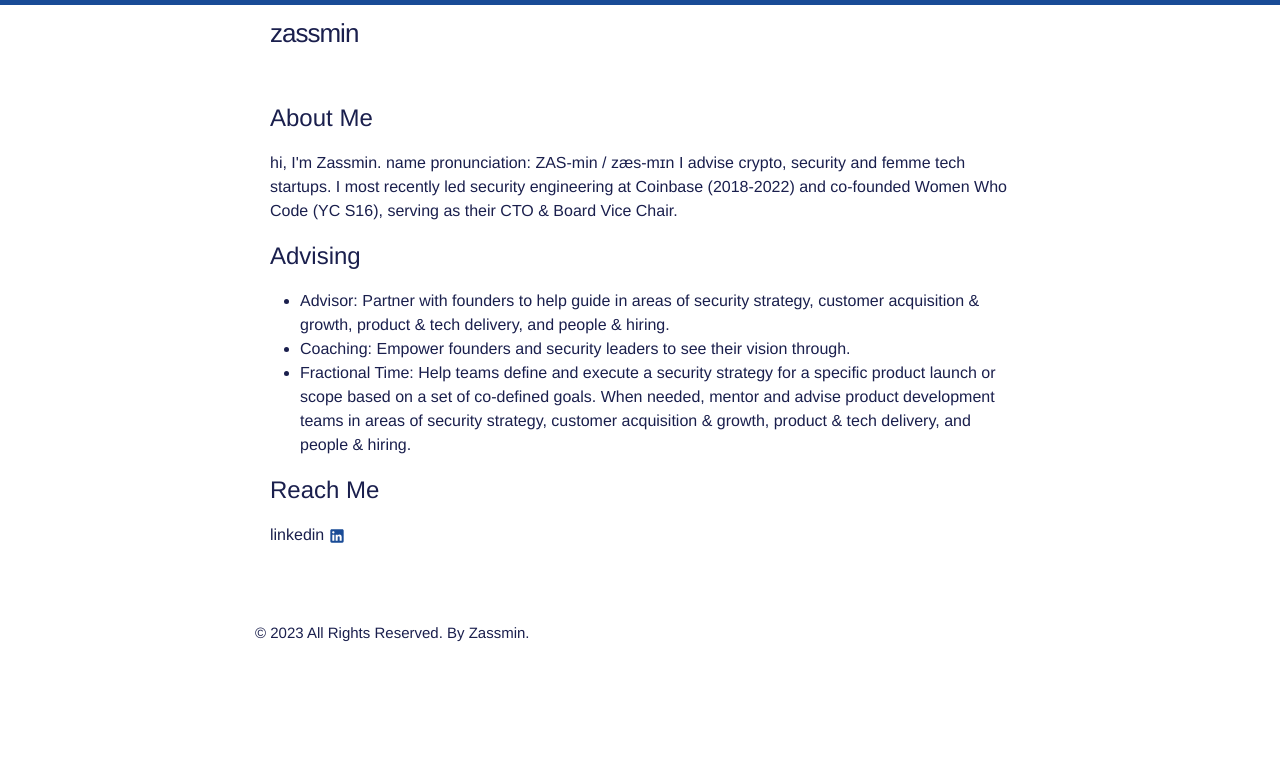
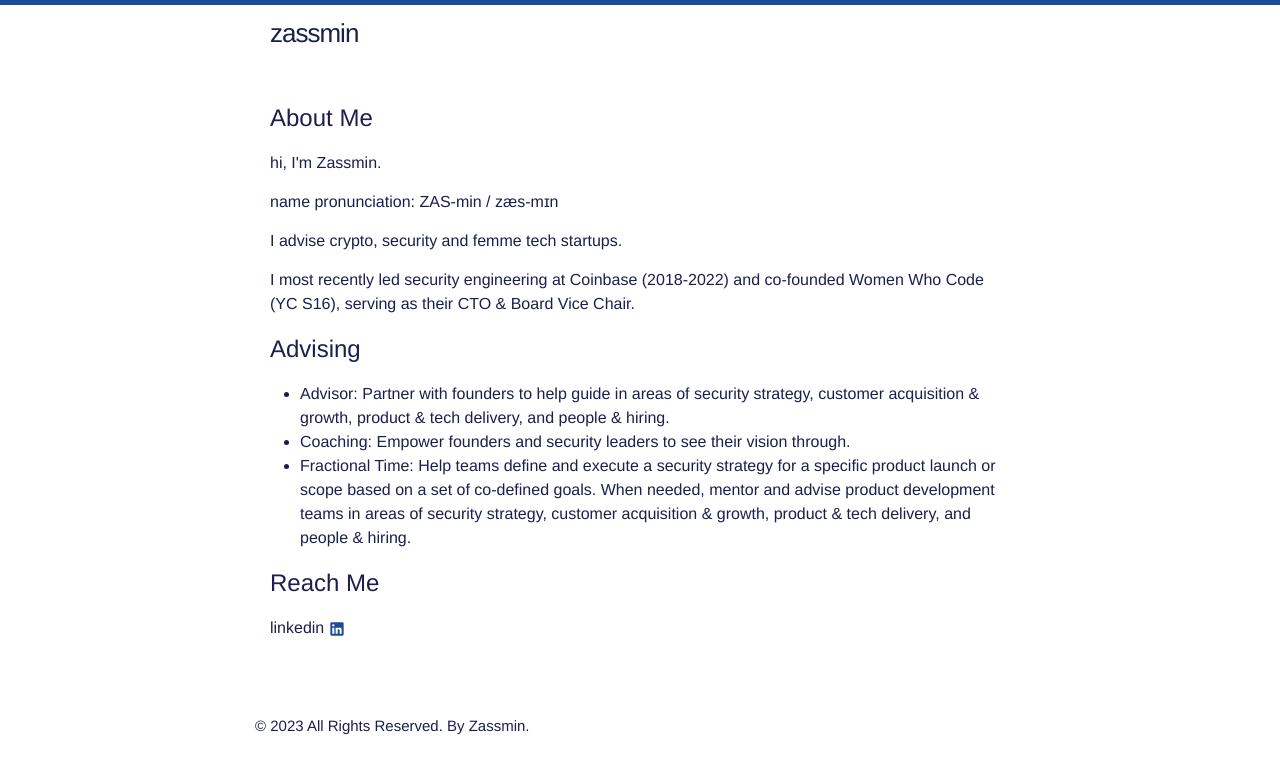
Before and after one commit to zassmin/zassmin, a Jekyll site: the page built from index.html, in a window 1280 px wide. Shown: the top 774 px of the page. Built offline with Jekyll 4.4.1, drawn with Linux system fonts in a browser that asks for light colours.

Commit message:
break up sentences

```diff
--- a/index.html
+++ b/index.html
@@ -5,16 +5,10 @@ layout: default
 <div class="home">
   <div>
     <h2>About Me</h2>
-    <p>
-      hi, I'm Zassmin.
-
-      name pronunciation: ZAS-min / zæs-mɪn
-
-      I advise crypto, security and femme tech startups.
-
-      I most recently led security engineering at Coinbase (2018-2022) and co-founded Women Who Code (YC S16), serving as their CTO & Board Vice Chair.
-    </p>
-
+    <p>hi, I'm Zassmin.</p>
+    <p>name pronunciation: ZAS-min / zæs-mɪn</p>
+    <p>I advise crypto, security and femme tech startups.</p>
+    <p>I most recently led security engineering at Coinbase (2018-2022) and co-founded Women Who Code (YC S16), serving as their CTO & Board Vice Chair.</p>
     <h2>Advising</h2>
     <ul>
       <li>Advisor: Partner with founders to help guide in areas of security strategy, customer acquisition & growth, product & tech delivery, and people & hiring.</li>
```
